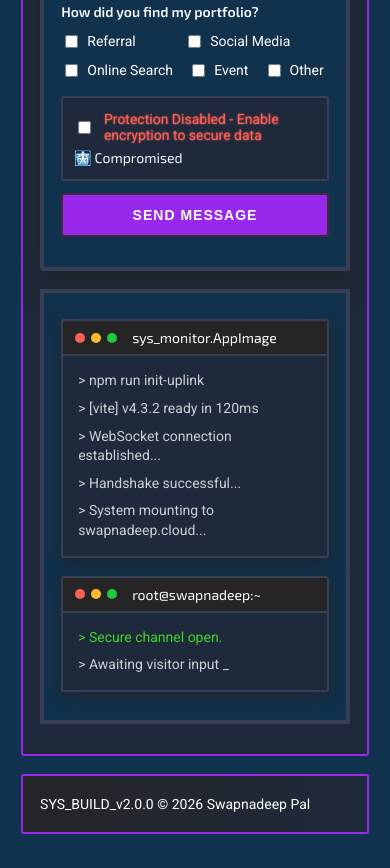
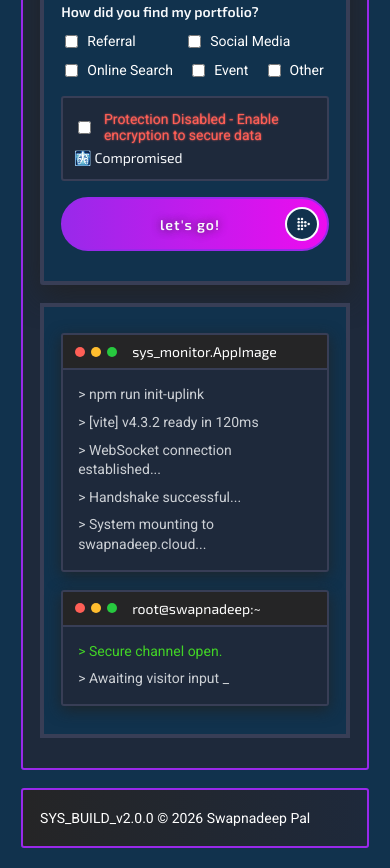
Before and after one commit to meswapnadeeppal/meswapnadeeppal.github.io, a plain HTML site: page contact.html in a window 390 px wide. Shown: the part 1450-2318 px from the top of the page. Drawn offline with Linux system fonts and the light colour scheme.

Commit message:
feat: SYS_BUILD_v2.0.1C

```diff
--- a/assets/css/contact.css
+++ b/assets/css/contact.css
@@ -504,6 +504,7 @@
   }
 
   .terminal-widget {
+    font-size: 16px;
     margin-bottom: 12px;
   }
 
@@ -592,6 +593,7 @@
   }
 
   .terminal-widget {
+    font-size: 14px;
     margin-bottom: 18px;
   }
 
--- a/assets/css/global-components.css
+++ b/assets/css/global-components.css
@@ -126,7 +126,7 @@ p {
   opacity: 1;
 }
 
-.btn-cyber-solid {
+.btn-emoji-solid {
   display: inline-block;
   background-color: var(--cyberpunk-primary);
   color: var(--primary-text);
@@ -141,11 +141,75 @@ p {
   transition: all 0.3s ease;
 }
 
-.btn-cyber-solid:hover {
+.btn-emoji-solid:hover {
   background-color: var(--cyberpunk-secondary);
   box-shadow: 0 0 15px var(--cyberpunk-primary);
   text-shadow: 0 0 8px var(--container-shadow);
   border: 2px solid var(--background-body);
+}
+
+.btn-cyber-solid {
+  display: flex;
+  align-items: center;
+  justify-content: space-between;
+  background: linear-gradient(
+    90deg,
+    var(--cyberpunk-primary) 0%,
+    var(--cyberpunk-secondary) 100%
+  );
+  border: 2px solid var(--cyberpunk-primary);
+  border-radius: 50px;
+  padding: 8px 8px 8px 32px;
+  font-family: var(--font-header);
+  color: var(--secondary-text);
+  text-shadow: 0 0 8px var(--container-shadow);
+  font-size: 18px;
+  font-weight: 600;
+  letter-spacing: 1px;
+  cursor: pointer;
+  width: 100%;
+  height: 60px;
+  transition: all 0.35s cubic-bezier(0.25, 0.8, 0.25, 1);
+  margin-top: 4px;
+}
+
+.btn-cyber-solid .btn-text {
+  margin-right: auto;
+  margin-left: auto;
+}
+
+.btn-cyber-solid .btn-icon {
+  display: flex;
+  align-items: center;
+  justify-content: center;
+  background-color: var(--background-body);
+  border: 2px solid var(--secondary-text);
+  color: var(--secondary-text);
+  width: 44px;
+  height: 44px;
+  border-radius: 50%;
+  flex-shrink: 0;
+  transition: transform 0.3s ease;
+}
+
+.btn-cyber-solid:hover {
+  border-color: var(--cyberpunk-hyperlink);
+  box-shadow: 0 4px 15px var(--container-shadow);
+  text-shadow: 0 0 8px var(--container-shadow);
+  background: linear-gradient(
+    90deg,
+    var(--cyberpunk-hyperlink) 0%,
+    var(--cyberpunk-success) 100%
+  );
+  color: var(--cyberpunk-select);
+}
+
+.btn-cyber-solid:hover .btn-icon {
+  transform: translateX(-4px);
+}
+
+.btn-cyber-solid:active {
+  transform: scale(0.96);
 }
 
 .site-footer {
@@ -214,8 +278,18 @@ p {
     gap: 15px;
   }
 
+  .btn-emoji-solid {
+    padding: 12px 20px;
+  }
+
   .btn-cyber-solid {
-    padding: 12px 20px;
+    font-size: 14px;
+    height: auto;
+  }
+
+  .btn-cyber-solid .btn-icon {
+    width: 30px;
+    height: 30px;
   }
 
   .social-btn {
--- a/assets/js/contact.js
+++ b/assets/js/contact.js
@@ -1,4 +1,7 @@
 document.addEventListener("DOMContentLoaded", () => {
+  // ==========================================
+  // 1. CUSTOM DROPDOWN LOGIC
+  // ==========================================
   const wrapper = document.getElementById("roleSelectWrapper");
   const trigger = document.getElementById("roleSelectTrigger");
   const triggerText = trigger ? trigger.querySelector("span") : null;
@@ -33,6 +36,9 @@ document.addEventListener("DOMContentLoaded", () => {
     });
   }
 
+  // ==========================================
+  // 2. ADVANCED SECURITY MODULE LOGIC
+  // ==========================================
   const humanToggle = document.getElementById("humanToggle");
   const encryptionText = document.getElementById("encryptionText");
   const captchaLogo = document.querySelector(".captcha-logo");
@@ -55,6 +61,24 @@ document.addEventListener("DOMContentLoaded", () => {
     });
   }
 
+  // ==========================================
+  // 👉 NEW: 3. SMART URL FORMATTER
+  // ==========================================
+  const urlInput = document.getElementById("website");
+
+  if (urlInput) {
+    urlInput.addEventListener("blur", function () {
+      let val = this.value.trim();
+
+      if (val !== "" && !/^https?:\/\//i.test(val)) {
+        this.value = "https://" + val;
+      }
+    });
+  }
+
+  // ==========================================
+  // 4. DIRECT WEB3FORMS TRANSMISSION LOGIC
+  // ==========================================
   const form = document.getElementById("swapnadeep-form");
   const submitBtn = form ? form.querySelector('button[type="submit"]') : null;
 
@@ -65,18 +89,18 @@ document.addEventListener("DOMContentLoaded", () => {
       const formData = new FormData(form);
       const dataObject = Object.fromEntries(formData.entries());
 
-      const originalText = submitBtn.textContent;
-      submitBtn.textContent = "TRANSMITTING...";
+      const textSpan = submitBtn.querySelector(".btn-text");
+      const originalText = textSpan.textContent;
+
+      textSpan.textContent = "WAIT...";
       submitBtn.disabled = true;
 
       const logToTerminal = (message, status) => {
         const terminal = document.getElementById("comm-terminal");
         if (terminal) {
-          // 1. Find and remove the old blinking cursor
           const oldCursor = terminal.querySelector(".cursor");
           if (oldCursor) oldCursor.remove();
 
-          // 2. Create the new line with an empty span for the text
           const newLine = document.createElement("p");
           newLine.innerHTML = `> <span class="typing-text"></span><span class="cursor"> _</span>`;
 
@@ -85,21 +109,21 @@ document.addEventListener("DOMContentLoaded", () => {
 
           terminal.appendChild(newLine);
 
-          // 3. The Typing Engine
-          const textSpan = newLine.querySelector(".typing-text");
+          const textSpanTerm = newLine.querySelector(".typing-text");
           let i = 0;
-          const typingSpeed = 15; // 15ms per character = extremely fast but visible
+          const typingSpeed = 15;
 
           const typeWriter = () => {
             if (i < message.length) {
-              textSpan.textContent += message.charAt(i);
+              textSpanTerm.textContent += message.charAt(i);
               i++;
               setTimeout(typeWriter, typingSpeed);
             }
           };
 
-          // Start typing!
           typeWriter();
+
+          terminal.scrollIntoView({ behavior: "smooth", block: "center" });
         }
       };
 
@@ -151,7 +175,7 @@ document.addEventListener("DOMContentLoaded", () => {
           "error",
         );
       } finally {
-        submitBtn.textContent = originalText;
+        textSpan.textContent = originalText;
         submitBtn.disabled = false;
       }
     });
--- a/contact.html
+++ b/contact.html
@@ -159,7 +159,7 @@
                                 <label for="email">Email</label>
                                 <span class="required-badge">required</span>
                             </div>
-                            <input type="email" id="email" name="email" placeholder="hello@example.node" required>
+                            <input type="email" id="email" name="email" autocomplete="email" placeholder="hello@example.node" required>
                         </div>
                     </div>
 
@@ -264,7 +264,15 @@
                         <div class="captcha-logo"></div>
                     </div>
 
-                    <button type="submit" class="btn-cyber-solid">Send Message</button>
+                    <button type="submit" class="btn-cyber-solid" id="submit-btn">
+                        <span class="btn-text">let's go!</span>
+                        <div class="btn-icon">
+                            <svg width="20" height="20" viewBox="0 0 24 24" fill="currentColor" xmlns="http://www.w3.org/2000/svg">
+                                <circle cx="8" cy="6" r="1.5"/><circle cx="12" cy="6" r="1.5"/><circle cx="12" cy="10" r="1.5"/><circle cx="16" cy="10" r="1.5"/><circle cx="20" cy="12" r="1.5"/><circle cx="16" cy="14" r="1.5"/><circle cx="12" cy="14" r="1.5"/><circle cx="12" cy="18" r="1.5"/><circle cx="8" cy="18" r="1.5"/><circle cx="8" cy="10" r="1.5"/><circle cx="8" cy="14" r="1.5"/>
+                            </svg>
+                        </div>
+                    </button>
+
                 </form>
             </div>
         </section>
```
Also changed, not shown: index.html (+1 -1 lines).
